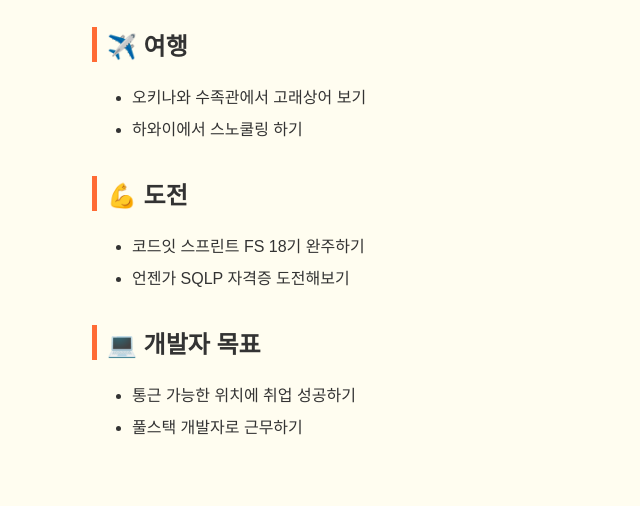
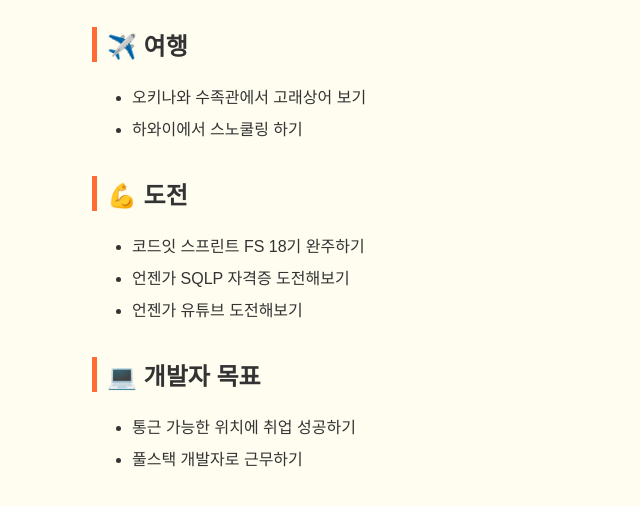
Before and after one commit to youngmi-k/my-bucketlist, a plain HTML site: page index.html in a window 1280 px wide. Shown: the part 144-650 px from the top of the page, without its empty margins (223-863 px from the left). Drawn offline with Linux system fonts and the light colour scheme.

Commit message:
Update index.html

```diff
--- a/index.html
+++ b/index.html
@@ -40,6 +40,7 @@
     <ul>
       <li>코드잇 스프린트 FS 18기 완주하기</li>
       <li>언젠가 SQLP 자격증 도전해보기</li>
+      <li>언젠가 유튜브 도전해보기</li>
     </ul>
 
     <h2>💻 개발자 목표</h2>
```
